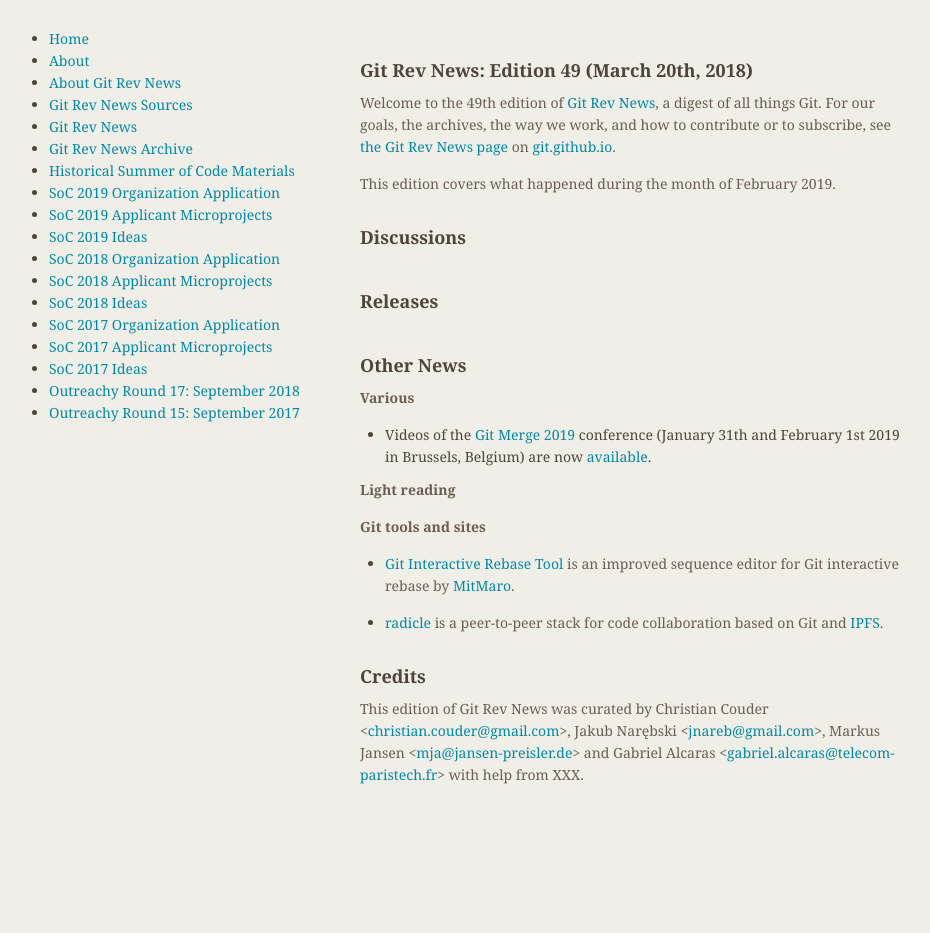
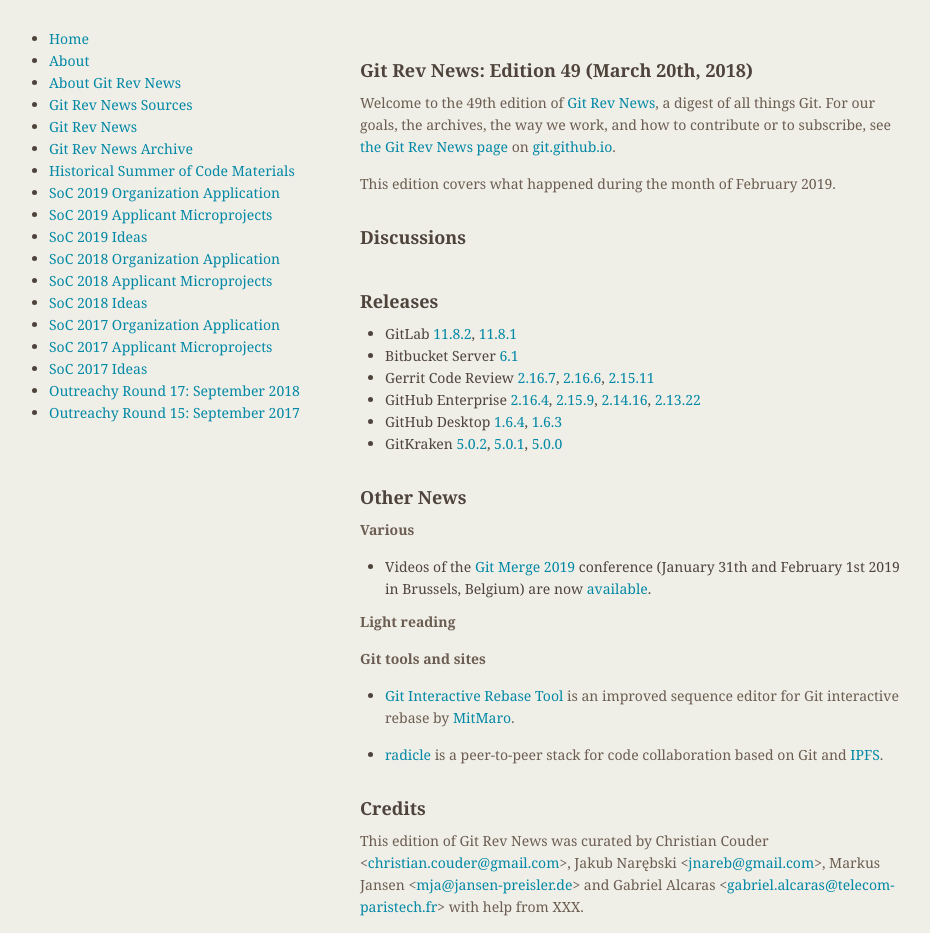
Before and after one commit to git/git.github.io, a Jekyll site: the page built from rev_news/drafts/edition-49.md, in a window 1280 px wide. Shown: the whole page, without its empty margins (174-1104 px from the left). Built offline with Jekyll 4.4.1, drawn with Linux system fonts in a browser that asks for light colours; before the commit the page ends 900 px from its top, so only the background shows below that.

Commit message:
rn-49: add releases

```diff
--- a/rev_news/drafts/edition-49.md
+++ b/rev_news/drafts/edition-49.md
@@ -35,6 +35,21 @@
 
 ## Releases
 
++ GitLab [11.8.2](https://about.gitlab.com/2019/03/14/gitlab-11-8-2-released/),
+[11.8.1](https://about.gitlab.com/2019/03/04/security-release-gitlab-11-dot-8-dot-1-released/)
++ Bitbucket Server [6.1](https://confluence.atlassian.com/bitbucketserver/bitbucket-server-release-notes-872139866.html)
++ Gerrit Code Review [2.16.7](https://www.gerritcodereview.com/2.16.html#2167),
+[2.16.6](https://www.gerritcodereview.com/2.16.html#2166),
+[2.15.11](https://www.gerritcodereview.com/2.15.html#21511)
++ GitHub Enterprise [2.16.4](https://enterprise.github.com/releases/2.16.4/notes),
+[2.15.9](https://enterprise.github.com/releases/2.15.9/notes),
+[2.14.16](https://enterprise.github.com/releases/2.14.16/notes),
+[2.13.22](https://enterprise.github.com/releases/2.13.22/notes)
++ GitHub Desktop [1.6.4](https://desktop.github.com/release-notes/),
+[1.6.3](https://desktop.github.com/release-notes/)
++ GitKraken [5.0.2](https://support.gitkraken.com/release-notes/current),
+[5.0.1](https://support.gitkraken.com/release-notes/current),
+[5.0.0](https://support.gitkraken.com/release-notes/current)
 
 ## Other News
 
```
